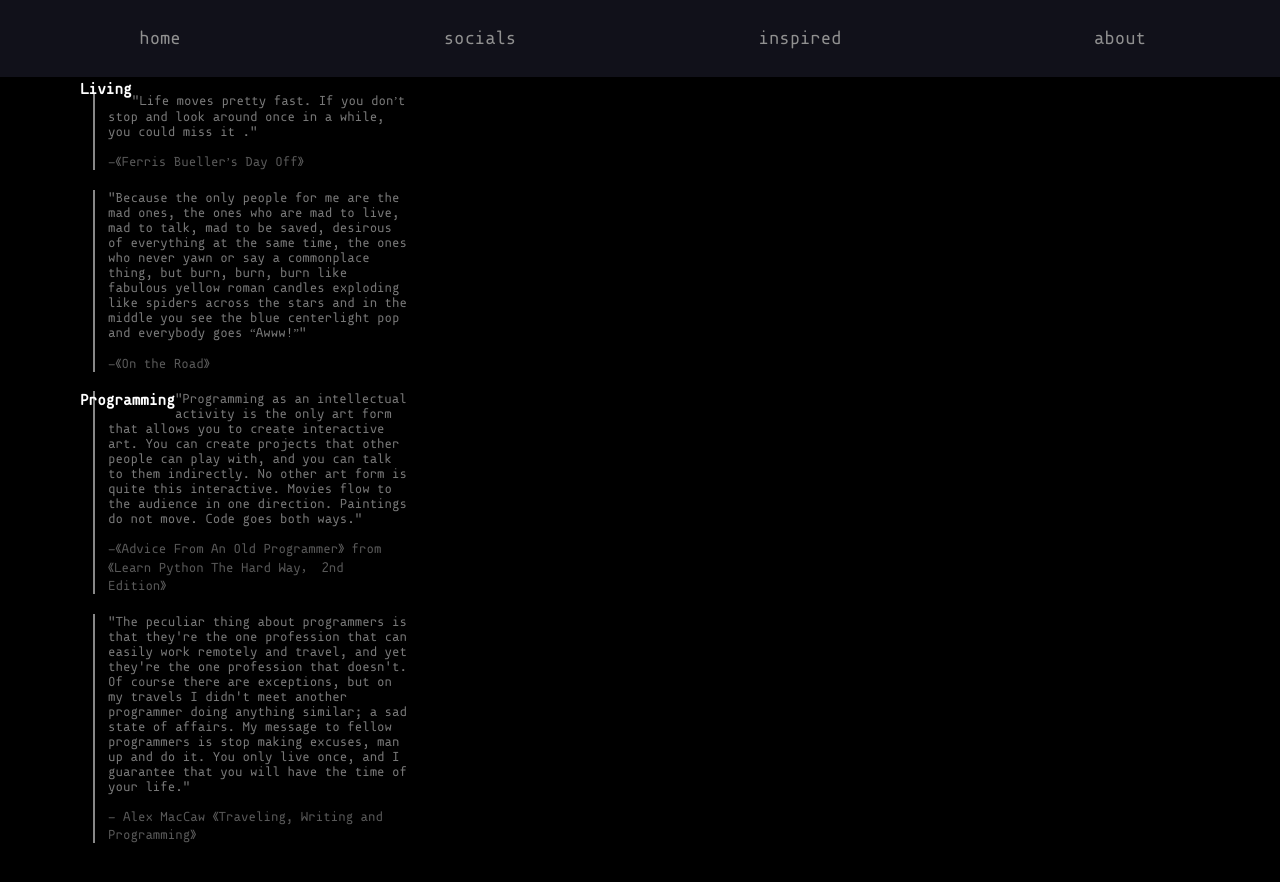
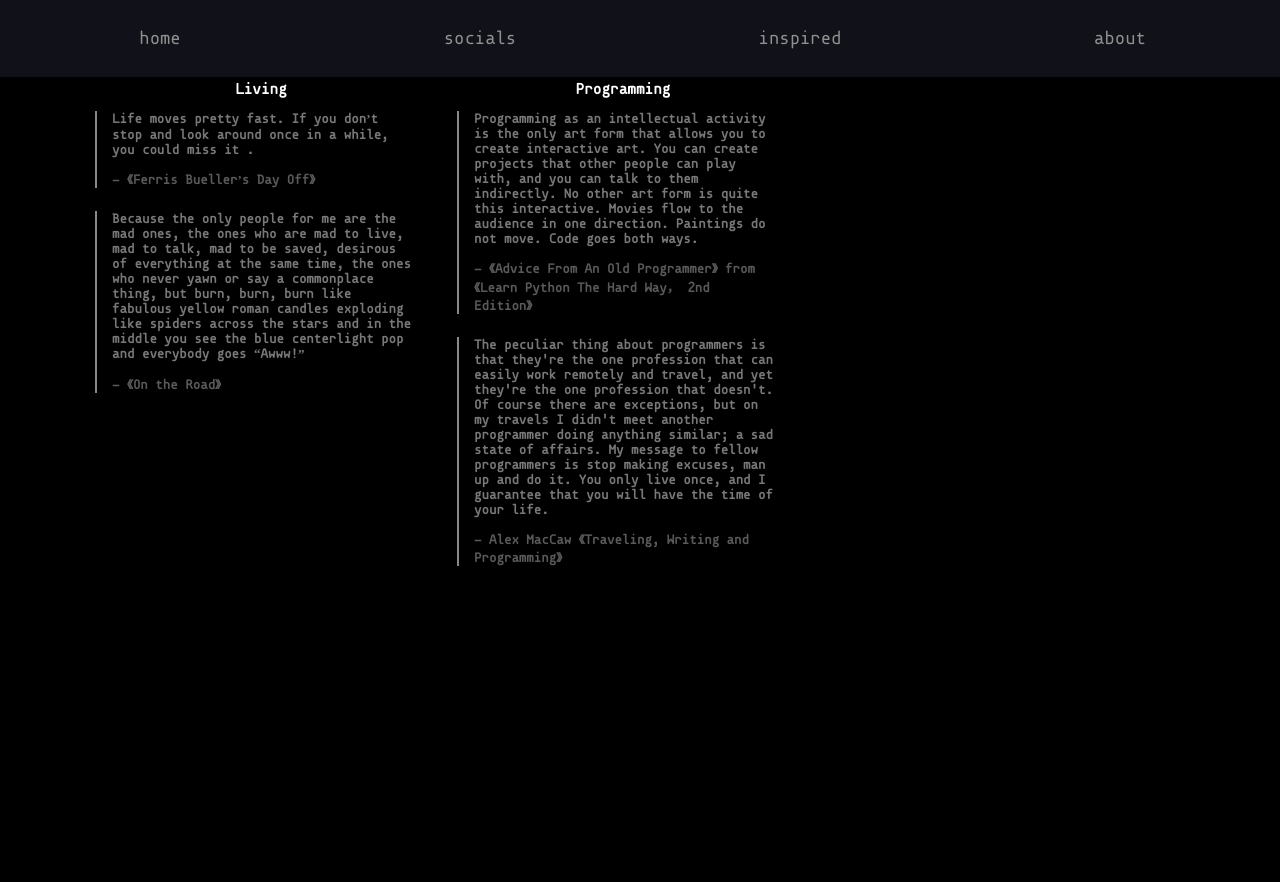
Before and after one commit to fakelbst/fakelbst.github.io, a Jekyll site: the page built from inspired/index.html, in a window 1280 px wide. Shown: the top 882 px of the page. Built offline with Jekyll 4.4.1, drawn with Linux system fonts in a browser that asks for light colours; Markdown is read by kramdown in place of the engine named in the settings; some of the changed lines change nothing that is shown.

Commit message:
refactor inspired page

```diff
--- a/_layouts/default.html
+++ b/_layouts/default.html
@@ -30,7 +30,9 @@
         </div>
 
         <script src="/js/lib/jquery-1.10.2.min.js"></script>
-
+        {% for js_name in page.extra_before_js %}
+        <script src="{{ js_name }}"></script>
+        {% endfor %}
         {{ content }}
         {% for js_name in page.extra_js %}
         <script src="{{ js_name }}"></script>
--- a/inspired/index.html
+++ b/inspired/index.html
@@ -3,49 +3,21 @@
 title: get inspired
 extra_css:
     - /css/inspired.css
-extra_js:
+extra_before_js:
     - /js/blockquote.json
 ---
-<div class="inspired">
-    <h2>
-        <strong>Living</strong>
-    </h2>
+<div class="inspired"></div>
 
-    <blockquote>
-        <p>
-        "Life moves pretty fast. If you don’t stop and look around once in a while, you could miss it ."
-        </p>
-        <p>
-        -《Ferris Bueller’s Day Off》
-        </p>
-    </blockquote>
+<script>
+var c = 0;
+for(var i in s){
+    $('.inspired').append("<h2>" + i + "</h2>");
+    for(var j=0;j<s[i].length;j++){
+        console.log(33333);
+        console.log($('.inspired'));
+        $('h2:eq(' + c +')').append("<blockquote><p>" + s[i][j].quote + "</p><p>- " + s[i][j].author + "</p></blockquote>");
 
-    <blockquote>
-        <p>
-        "Because the only people for me are the mad ones, the ones who are mad to live, mad to talk, mad to be saved, desirous of everything at the same time, the ones who never yawn or say a commonplace thing, but burn, burn, burn like fabulous yellow roman candles exploding like spiders across the stars and in the middle you see the blue centerlight pop and everybody goes “Awww!”"
-        </p>
-        <p>
-        -《On the Road》
-        </p>
-    </blockquote>
-
-    <h2>
-        <strong>Programming</strong>
-    </h2>
-    <blockquote>
-        <p>
-        "Programming as an intellectual activity is the only art form that allows you to create interactive art. You can create projects that other people can play with, and you can talk to them indirectly. No other art form is quite this interactive. Movies flow to the audience in one direction. Paintings do not move. Code goes both ways."
-        </p>
-        <p>
-        -《Advice From An Old Programmer》 from 《Learn Python The Hard Way， 2nd Edition》
-        </p>
-    </blockquote>
-    <blockquote>
-        <p>
-        "The peculiar thing about programmers is that they're the one profession that can easily work remotely and travel, and yet they're the one profession that doesn't. Of course there are exceptions, but on my travels I didn't meet another programmer doing anything similar; a sad state of affairs. My message to fellow programmers is stop making excuses, man up and do it. You only live once, and I guarantee that you will have the time of your life."
-        </p>
-        <p>
-        - Alex MacCaw 《Traveling, Writing and Programming》
-        </p>
-    </blockquote>
-</div>
+    }
+    c++;
+}
+</script>
--- a/js/blockquote.json
+++ b/js/blockquote.json
@@ -1,4 +1,16 @@
-{
-
-    "theme":["live","programming"]
+var s = {
+    "Living":[{
+        "quote": "Life moves pretty fast. If you don’t stop and look around once in a while, you could miss it .",
+        "author": "《Ferris Bueller’s Day Off》"
+    }, {
+        "quote": "Because the only people for me are the mad ones, the ones who are mad to live, mad to talk, mad to be saved, desirous of everything at the same time, the ones who never yawn or say a commonplace thing, but burn, burn, burn like fabulous yellow roman candles exploding like spiders across the stars and in the middle you see the blue centerlight pop and everybody goes “Awww!”",
+        "author": "《On the Road》"
+    }],
+    "Programming":[{
+        "quote": "Programming as an intellectual activity is the only art form that allows you to create interactive art. You can create projects that other people can play with, and you can talk to them indirectly. No other art form is quite this interactive. Movies flow to the audience in one direction. Paintings do not move. Code goes both ways.",
+        "author": "《Advice From An Old Programmer》 from 《Learn Python The Hard Way， 2nd Edition》"
+    }, {
+        "quote": "The peculiar thing about programmers is that they're the one profession that can easily work remotely and travel, and yet they're the one profession that doesn't. Of course there are exceptions, but on my travels I didn't meet another programmer doing anything similar; a sad state of affairs. My message to fellow programmers is stop making excuses, man up and do it. You only live once, and I guarantee that you will have the time of your life.",
+        "author": "Alex MacCaw 《Traveling, Writing and Programming》"
+    }]
 }
```
